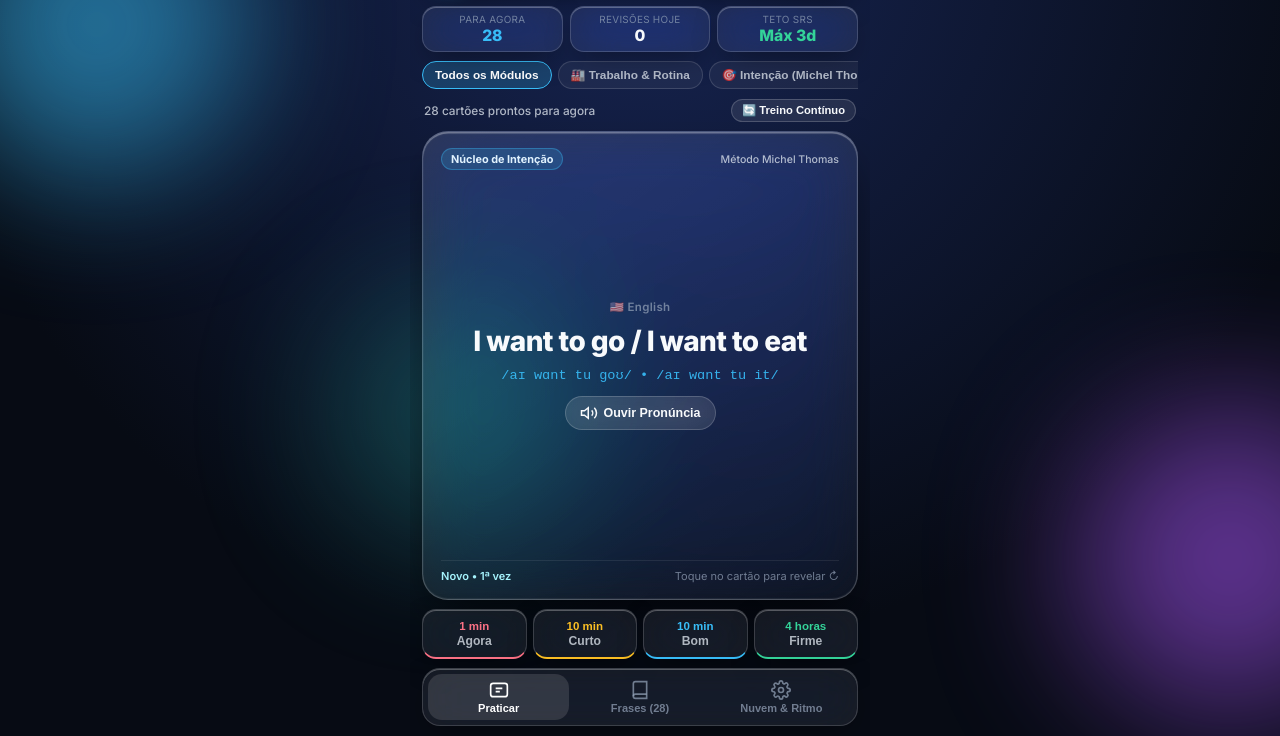
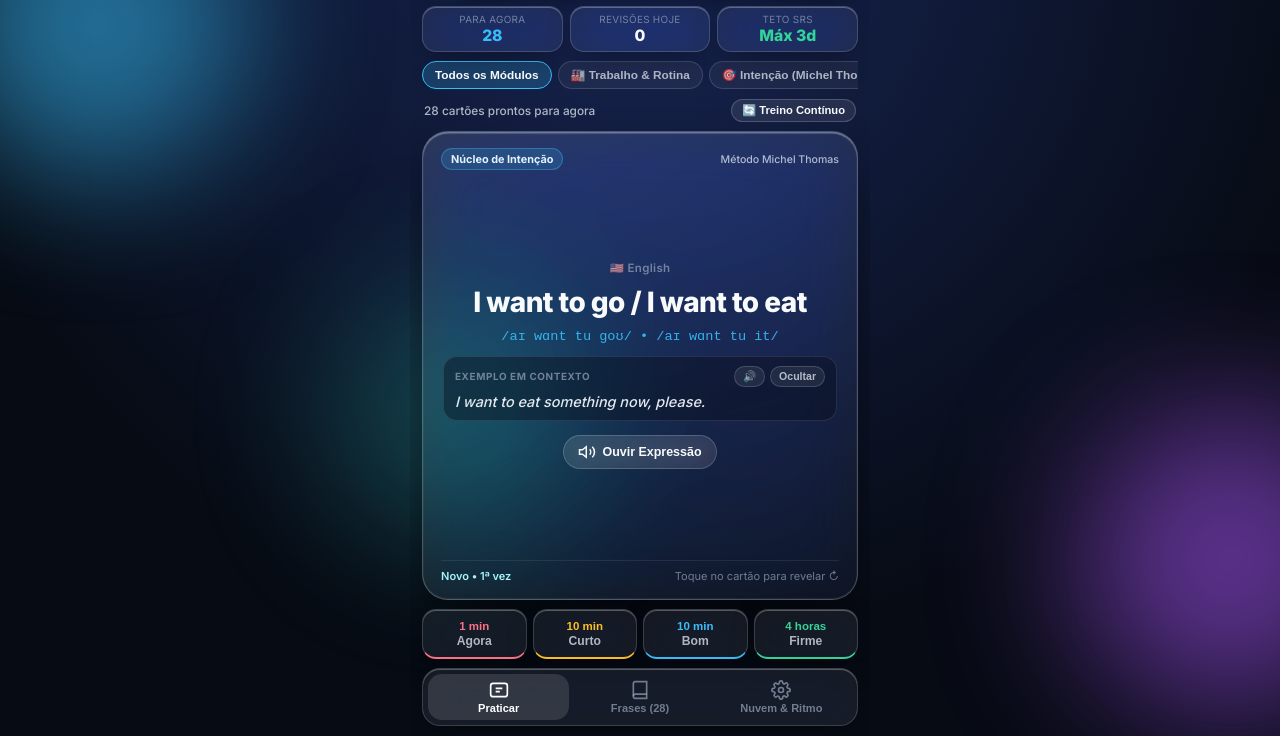
Before and after one commit to danilohenrique120-ops/flashcard-app-glass, a plain HTML site: page index.html in a window 1280 px wide. Shown: the part 64-800 px from the top of the page. Drawn offline with Linux system fonts and the light colour scheme.

Commit message:
feat: exibir frase de exemplo na frente do cartao com audio e botao ocultar/mostrar

```diff
--- a/app.js
+++ b/app.js
@@ -26,6 +26,7 @@ const state = {
   continuousMode: false,
   currentCardId: null,
   isFlipped: false,
+  showFrontExample: true,
   customCards: { en: [], es: [] },
   srsData: {} // cardId -> { step: 0, dueAt: 0, reviews: 0, updatedAt: 0 }
 };
@@ -47,6 +48,7 @@ function loadState() {
     const saved = JSON.parse(raw);
     state.currentLang = saved.currentLang || 'en';
     state.maxCapDays = saved.maxCapDays || 3;
+    state.showFrontExample = saved.showFrontExample !== undefined ? Boolean(saved.showFrontExample) : true;
     state.customCards = saved.customCards || { en: [], es: [] };
     state.srsData = saved.srsData || {};
     state.updatedAt = saved.updatedAt || Date.now();
@@ -67,6 +69,7 @@ function getSerializablePayload() {
   return {
     currentLang: state.currentLang,
     maxCapDays: state.maxCapDays,
+    showFrontExample: state.showFrontExample,
     reviewedToday: state.reviewedToday,
     lastReviewDate: state.lastReviewDate,
     updatedAt: state.updatedAt,
@@ -421,6 +424,19 @@ function renderCurrentCard() {
   document.getElementById('cardLangBadge').textContent = `${deck.flag} ${deck.nativeName}`;
   document.getElementById('cardFrontText').textContent = card.front;
   document.getElementById('cardPhonetic').textContent = card.phonetic || '';
+
+  // Exemplo em contexto na frente do cartão (com opção de mostrar/ocultar)
+  const frontExBox = document.getElementById('frontExampleBox');
+  const frontExText = document.getElementById('cardFrontExample');
+  const btnToggleEx = document.getElementById('btnToggleFrontExample');
+  const hasDistinctExample = Boolean(card.example && card.example.trim() !== card.front.trim());
+  if (frontExBox && frontExText && btnToggleEx) {
+    frontExBox.classList.toggle('is-hidden-card', !hasDistinctExample);
+    frontExBox.classList.toggle('is-collapsed', !state.showFrontExample);
+    frontExText.textContent = card.example || '';
+    btnToggleEx.textContent = state.showFrontExample ? 'Ocultar' : 'Mostrar';
+  }
+
   document.getElementById('cardStepBadge').textContent =
     srs.reviews === 0 ? 'Novo • 1ª vez' : `Ciclo ${srs.step} • ${srs.reviews}x revisto`;
 
@@ -566,6 +582,25 @@ function initEvents() {
     const cards = getAllCardsForLang(state.currentLang);
     const card = cards.find((c) => c.id === state.currentCardId);
     if (card) speakText(card.front);
+  });
+
+  document.getElementById('btnSpeakFrontExample').addEventListener('click', (e) => {
+    e.stopPropagation();
+    const cards = getAllCardsForLang(state.currentLang);
+    const card = cards.find((c) => c.id === state.currentCardId);
+    if (card && card.example) speakText(card.example);
+  });
+
+  document.getElementById('btnToggleFrontExample').addEventListener('click', (e) => {
+    e.stopPropagation();
+    state.showFrontExample = !state.showFrontExample;
+    const frontExBox = document.getElementById('frontExampleBox');
+    const btnToggleEx = document.getElementById('btnToggleFrontExample');
+    if (frontExBox && btnToggleEx) {
+      frontExBox.classList.toggle('is-collapsed', !state.showFrontExample);
+      btnToggleEx.textContent = state.showFrontExample ? 'Ocultar' : 'Mostrar';
+    }
+    saveState();
   });
 
   document.getElementById('btnSpeakExample').addEventListener('click', (e) => {
--- a/index.html
+++ b/index.html
@@ -107,13 +107,28 @@
                 <h2 class="card-phrase" id="cardFrontText">I want to go</h2>
                 <p class="card-phonetic" id="cardPhonetic">/aɪ wɑnt tu ɡoʊ/</p>
 
+                <div class="front-example-box glass-inset" id="frontExampleBox">
+                  <div class="front-example-header">
+                    <span class="section-mini-label">Exemplo em Contexto</span>
+                    <div class="front-example-actions">
+                      <button class="btn-mini-glass" id="btnSpeakFrontExample" type="button" aria-label="Ouvir frase de exemplo" title="Ouvir exemplo">
+                        🔊
+                      </button>
+                      <button class="btn-mini-glass" id="btnToggleFrontExample" type="button" title="Mostrar ou ocultar exemplo na frente">
+                        Ocultar
+                      </button>
+                    </div>
+                  </div>
+                  <p class="front-example-text" id="cardFrontExample">I want to eat something now, please.</p>
+                </div>
+
                 <button class="btn-audio glass-pill" id="btnSpeakFront" type="button" aria-label="Ouvir pronúncia">
                   <svg width="18" height="18" viewBox="0 0 24 24" fill="none" stroke="currentColor" stroke-width="2">
                     <polygon points="11 5 6 9 2 9 2 15 6 15 11 19 11 5"></polygon>
                     <path d="M15.54 8.46a5 5 0 0 1 0 7.07"></path>
                     <path d="M19.07 4.93a10 10 0 0 1 0 14.14"></path>
                   </svg>
-                  <span>Ouvir Pronúncia</span>
+                  <span>Ouvir Expressão</span>
                 </button>
               </div>
 
--- a/styles.css
+++ b/styles.css
@@ -527,6 +527,68 @@ html, body {
   color: var(--accent-primary);
   font-family: monospace;
   opacity: 0.92;
+  overflow-wrap: anywhere;
+}
+
+.front-example-box {
+  width: 100%;
+  padding: 9px 11px;
+  text-align: left;
+  display: flex;
+  flex-direction: column;
+  gap: 5px;
+  margin-top: 2px;
+  transition: opacity 0.2s ease;
+}
+
+.front-example-box.is-hidden-card {
+  display: none;
+}
+
+.front-example-box.is-collapsed {
+  padding: 6px 10px;
+}
+
+.front-example-box.is-collapsed .front-example-text,
+.front-example-box.is-collapsed #btnSpeakFrontExample {
+  display: none;
+}
+
+.front-example-header {
+  display: flex;
+  justify-content: space-between;
+  align-items: center;
+  gap: 6px;
+}
+
+.front-example-actions {
+  display: flex;
+  align-items: center;
+  gap: 5px;
+}
+
+.btn-mini-glass {
+  background: rgba(255, 255, 255, 0.08);
+  border: 1px solid rgba(255, 255, 255, 0.16);
+  color: var(--text-secondary);
+  border-radius: var(--radius-pill);
+  padding: 2px 8px;
+  font-size: 0.66rem;
+  font-weight: 600;
+  cursor: pointer;
+  line-height: 1.4;
+}
+
+.btn-mini-glass:active {
+  transform: scale(0.95);
+}
+
+.front-example-text {
+  font-size: clamp(0.8rem, 3.3vw, 0.9rem);
+  font-weight: 500;
+  line-height: 1.38;
+  color: #e2e8f0;
+  font-style: italic;
   overflow-wrap: anywhere;
 }
 
--- a/sw.js
+++ b/sw.js
@@ -1,4 +1,4 @@
-const CACHE_NAME = 'lexis-glass-v2';
+const CACHE_NAME = 'lexis-glass-v3';
 const ASSETS = [
   './',
   './index.html',
```
